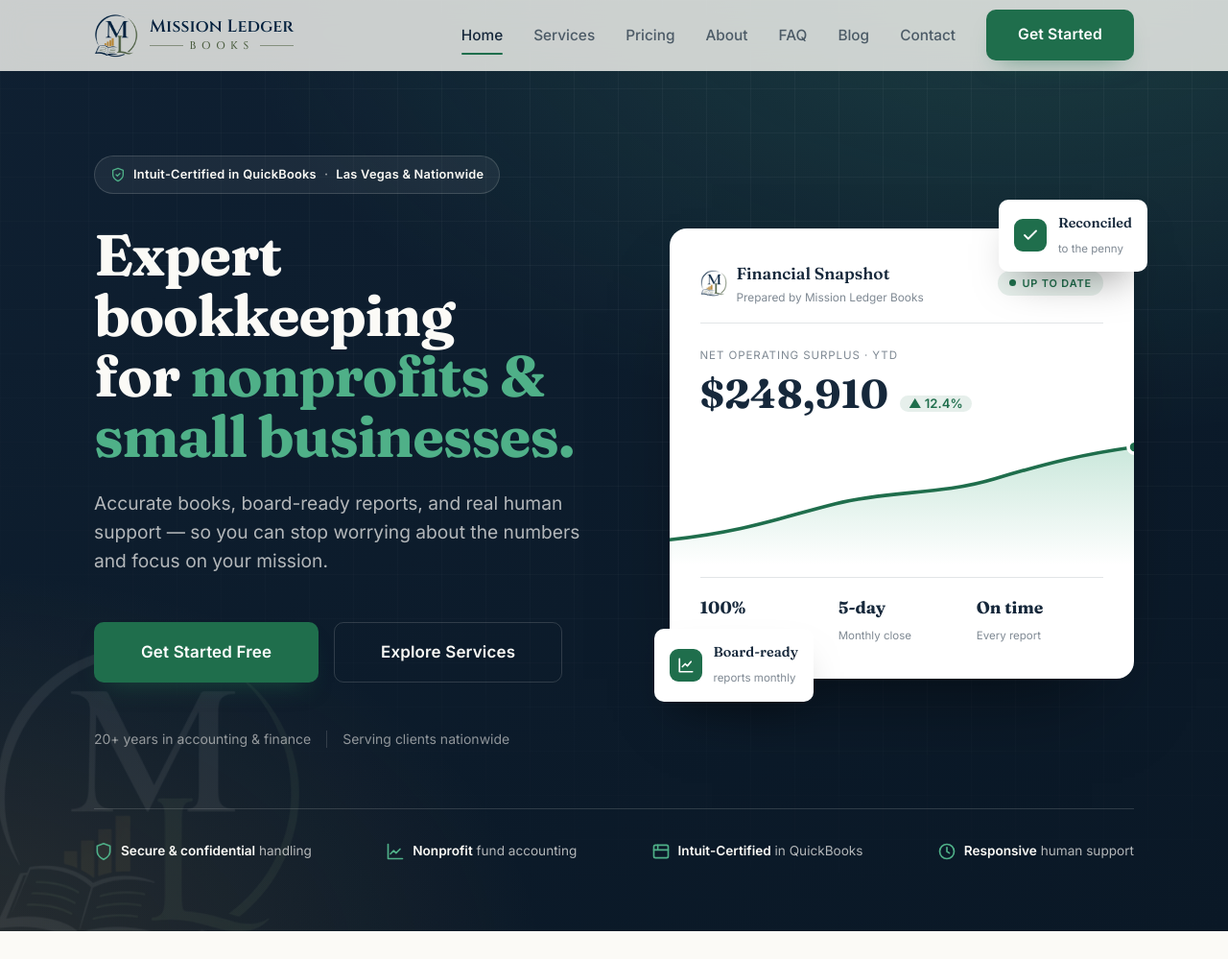
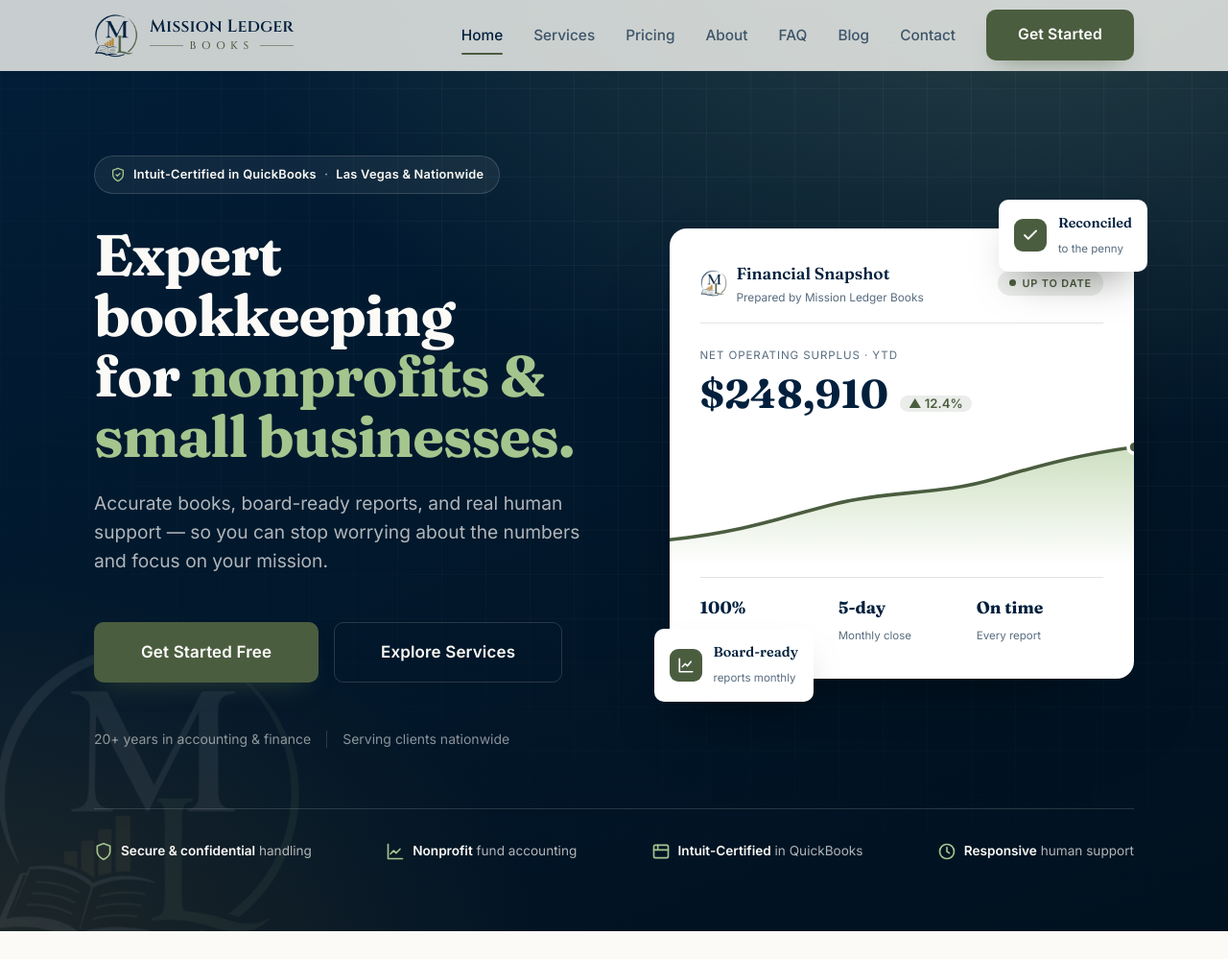
Before and after one commit to cgtcmeza/missionledgerbooks, a plain HTML site: page index.html in a window 1280 px wide. Shown: the top 999 px of the page at 96% size. Drawn offline with Linux system fonts and the light colour scheme.

Commit message:
Match the site palette to the logo
- Navy #02203D, olive green #4B5D3F, gold #B5822F are now the design tokens;
  sage green and a lighter gold for dark backgrounds; tints/shadows/gradients
  recomputed from the new colors; hero chart and theme-color updated
- Small gold text uses a darker gold and small gray captions are a bit darker,
  so both pass the 4.5:1 readability standard
- Stylesheet version bumped so browsers load the new colors

Co-Authored-By: Claude Sonnet 5.5 <noreply@anthropic.com>

```diff
--- a/assets/css/styles.css
+++ b/assets/css/styles.css
@@ -14,36 +14,37 @@
    1. DESIGN TOKENS
    ------------------------------------------------------------------ */
 :root {
-  /* Core palette — ivory paper, navy ink, forest green, brass gold */
+  /* Core palette — matched to the official logo: navy #02203D, olive green #4B5D3F, gold #B5822F, on warm ivory */
   --paper:        #FBFAF6;  /* warm ivory — primary background         */
   --paper-2:      #FFFFFF;  /* pure white — raised cards on light       */
   --mist:         #F1F1EA;  /* soft neutral panel                       */
   --sand:         #ECE7D9;  /* warm sand neutral (borders / accents)    */
 
-  --green:        #1F6E4C;  /* primary forest green — accent / buttons  */
-  --green-hover:  #268A5F;  /* forest green, lightened for hover        */
-  --green-bright: #4FB088;  /* brighter green — accents on dark         */
-  --green-deep:   #123A2A;  /* dark green (secondary dark tone)         */
-
-  --navy:         #16283B;  /* deep navy ink — body text + headings     */
-  --navy-2:       #1E3550;  /* mid navy — subtle gradients              */
-  --navy-deep:    #0F2032;  /* darker navy — dark sections              */
-  --navy-night:   #0A1826;  /* deepest navy — hero depth / footer       */
-
-  --gold:         #B4894C;  /* brass gold — premium ruled-line accent   */
-  --gold-soft:    #D8BE8C;  /* lighter brass — labels on dark           */
+  --green:        #4B5D3F;  /* logo olive green — accent / buttons      */
+  --green-hover:  #5E7450;  /* olive green, lightened for hover         */
+  --green-bright: #A5C58E;  /* logo sage green — accents on dark        */
+  --green-deep:   #2B3724;  /* dark olive (secondary dark tone)         */
+
+  --navy:         #02203D;  /* logo navy — body text + headings         */
+  --navy-2:       #0D3760;  /* mid navy — subtle gradients              */
+  --navy-deep:    #021E38;  /* darker navy — dark sections              */
+  --navy-night:   #01111F;  /* deepest navy — hero depth / footer       */
+
+  --gold:         #B5822F;  /* logo gold — premium ruled-line accent    */
+  --gold-ink:     #8A6020;  /* darker gold for small text on light (AA) */
+  --gold-soft:    #E0B864;  /* logo gold, lightened — labels on dark    */
 
   /* Text token: navy ink reads as near-black on the warm base */
   --ink:      var(--navy);
 
-  /* Derived ink tones (built from navy #16283B) */
-  --ink-85:  rgba(22, 40, 59, 0.85);
-  --ink-70:  rgba(22, 40, 59, 0.70);
-  --ink-55:  rgba(22, 40, 59, 0.55);
-  --ink-40:  rgba(22, 40, 59, 0.40);
-  --ink-25:  rgba(22, 40, 59, 0.22);
-  --ink-12:  rgba(22, 40, 59, 0.12);
-  --ink-08:  rgba(22, 40, 59, 0.07);
+  /* Derived ink tones (built from navy #02203D) */
+  --ink-85:  rgba(2, 32, 61, 0.85);
+  --ink-70:  rgba(2, 32, 61, 0.70);
+  --ink-55:  rgba(2, 32, 61, 0.66);
+  --ink-40:  rgba(2, 32, 61, 0.40);
+  --ink-25:  rgba(2, 32, 61, 0.22);
+  --ink-12:  rgba(2, 32, 61, 0.12);
+  --ink-08:  rgba(2, 32, 61, 0.07);
 
   /* Paper tones (for text/borders on dark sections) */
   --paper-80: rgba(251, 250, 246, 0.82);
@@ -53,14 +54,14 @@
   --paper-08: rgba(251, 250, 246, 0.08);
 
   /* Green tints */
-  --green-15:        rgba(31, 110, 76, 0.11);
-  --green-25:        rgba(31, 110, 76, 0.24);
-  --green-bright-15: rgba(79, 176, 136, 0.15);
-  --green-bright-25: rgba(79, 176, 136, 0.28);
+  --green-15:        rgba(75, 93, 63, 0.11);
+  --green-25:        rgba(75, 93, 63, 0.24);
+  --green-bright-15: rgba(165, 197, 142, 0.15);
+  --green-bright-25: rgba(165, 197, 142, 0.28);
 
   /* Gold tints */
-  --gold-20: rgba(180, 137, 76, 0.22);
-  --gold-35: rgba(180, 137, 76, 0.38);
+  --gold-20: rgba(181, 130, 47, 0.22);
+  --gold-35: rgba(181, 130, 47, 0.38);
 
   /* Typography */
   --font-display: 'Fraunces', 'Iowan Old Style', Georgia, 'Times New Roman', serif;
@@ -68,11 +69,11 @@
 
   /* Logo lettering + the exact colors measured from the logo artwork */
   --font-brand: 'Cinzel', 'Trajan Pro', 'Cormorant SC', Georgia, serif;
-  --logo-navy:  #02203D;
-  --logo-green: #4B5D3F;
-  --logo-gold:  #B5822F;
-  --logo-green-light: #A5C58E;   /* logo green, lightened for dark backgrounds */
-  --logo-gold-light:  #E0B864;   /* logo gold, lightened for dark backgrounds   */
+  --logo-navy:  var(--navy);
+  --logo-green: var(--green);
+  --logo-gold:  var(--gold);
+  --logo-green-light: var(--green-bright);   /* for dark backgrounds */
+  --logo-gold-light:  var(--gold-soft);
 
   --fw-body:    400;
   --fw-medium:  500;
@@ -120,9 +121,9 @@
   --border-hairline: 1px solid var(--ink-12);
 
   /* Shadows */
-  --shadow-card: 0 24px 50px -34px rgba(15, 32, 50, 0.45);
-  --shadow-soft: 0 12px 30px -20px rgba(15, 32, 50, 0.35);
-  --shadow-btn:  0 14px 26px -14px rgba(31, 110, 76, 0.55);
+  --shadow-card: 0 24px 50px -34px rgba(2, 30, 56, 0.45);
+  --shadow-soft: 0 12px 30px -20px rgba(2, 30, 56, 0.35);
+  --shadow-btn:  0 14px 26px -14px rgba(75, 93, 63, 0.55);
 
   /* Motion */
   --ease: cubic-bezier(0.22, 1, 0.36, 1);
@@ -227,8 +228,8 @@ p { margin: 0; }
 .section--mist  { background: var(--mist);  color: var(--ink); }
 .section--navy {
   background:
-    radial-gradient(circle at 80% 12%, rgba(79, 176, 136, 0.14), transparent 52%),
-    radial-gradient(circle at 12% 90%, rgba(180, 137, 76, 0.10), transparent 45%),
+    radial-gradient(circle at 80% 12%, rgba(165, 197, 142, 0.14), transparent 52%),
+    radial-gradient(circle at 12% 90%, rgba(181, 130, 47, 0.10), transparent 45%),
     var(--navy-deep);
   color: var(--paper);
 }
@@ -494,7 +495,7 @@ p { margin: 0; }
    ------------------------------------------------------------------ */
 .site-footer {
   background:
-    radial-gradient(circle at 85% 0%, rgba(79,176,136,0.10), transparent 45%),
+    radial-gradient(circle at 85% 0%, rgba(165,197,142,0.10), transparent 45%),
     var(--navy-night);
   color: var(--paper);
   border-top: 3px solid var(--green);
@@ -587,8 +588,8 @@ p { margin: 0; }
   padding-top: calc(var(--header-h) + clamp(3rem, 7vw, 5.5rem));
   padding-bottom: clamp(3rem, 6vw, 4.5rem);
   background:
-    radial-gradient(120% 95% at 84% -5%, rgba(79, 176, 136, 0.22), transparent 55%),
-    radial-gradient(90% 80% at -5% 105%, rgba(180, 137, 76, 0.18), transparent 55%),
+    radial-gradient(120% 95% at 84% -5%, rgba(165, 197, 142, 0.22), transparent 55%),
+    radial-gradient(90% 80% at -5% 105%, rgba(181, 130, 47, 0.18), transparent 55%),
     linear-gradient(158deg, var(--navy-deep) 0%, var(--navy-night) 100%);
 }
 /* Faint ledger-grid backdrop */
@@ -799,7 +800,7 @@ p { margin: 0; }
               box-shadow var(--dur) var(--ease);
 }
 /* Subtle universal lift on any card */
-.card:hover { transform: translateY(-4px); box-shadow: 0 30px 56px -34px rgba(15, 32, 50, 0.5); }
+.card:hover { transform: translateY(-4px); box-shadow: 0 30px 56px -34px rgba(2, 30, 56, 0.5); }
 
 /* Richer, satisfying hover for feature/service cards */
 .card--hover { position: relative; overflow: hidden; }
@@ -812,7 +813,7 @@ p { margin: 0; }
 .card--hover:hover {
   transform: translateY(-8px);
   border-color: var(--green-25);
-  box-shadow: 0 34px 66px -30px rgba(15, 32, 50, 0.58);
+  box-shadow: 0 34px 66px -30px rgba(2, 30, 56, 0.58);
 }
 .card--hover:hover::after { transform: scaleX(1); }
 .card--hover .card__icon, .card--hover .ic {
@@ -921,7 +922,7 @@ p { margin: 0; }
 .cta-band {
   position: relative; text-align: center; color: var(--paper);
   background:
-    radial-gradient(circle at 50% 0%, rgba(79,176,136,0.16), transparent 58%),
+    radial-gradient(circle at 50% 0%, rgba(165,197,142,0.16), transparent 58%),
     radial-gradient(circle at 15% 100%, var(--gold-20), transparent 40%),
     var(--navy-deep);
   border-top: 3px solid var(--green);
@@ -1038,7 +1039,7 @@ p { margin: 0; }
 }
 .price-card.is-featured {
   border-color: var(--gold-35);
-  box-shadow: 0 30px 60px -30px rgba(180, 137, 76, 0.4);
+  box-shadow: 0 30px 60px -30px rgba(181, 130, 47, 0.4);
 }
 .price-card__head { padding-bottom: var(--space-5); border-bottom: var(--border-hairline); margin-bottom: var(--space-5); }
 .price-card__name { font-family: var(--font-display); font-weight: var(--fw-heading); font-size: 1.3rem; }
@@ -1155,7 +1156,7 @@ p { margin: 0; }
 }
 .founder-name { font-size: 1.6rem; }
 .founder-role {
-  color: var(--gold); font-size: var(--fs-small); font-weight: var(--fw-semi);
+  color: var(--gold-ink); font-size: var(--fs-small); font-weight: var(--fw-semi);
   text-transform: uppercase; letter-spacing: var(--ls-wide);
   margin-top: var(--space-2); margin-bottom: var(--space-5);
 }
@@ -1259,8 +1260,8 @@ p { margin: 0; }
 .page-hero--dark {
   color: var(--paper);
   background:
-    radial-gradient(120% 95% at 84% -10%, rgba(79, 176, 136, 0.20), transparent 55%),
-    radial-gradient(90% 80% at -5% 115%, rgba(180, 137, 76, 0.16), transparent 55%),
+    radial-gradient(120% 95% at 84% -10%, rgba(165, 197, 142, 0.20), transparent 55%),
+    radial-gradient(90% 80% at -5% 115%, rgba(181, 130, 47, 0.16), transparent 55%),
     linear-gradient(158deg, var(--navy-deep) 0%, var(--navy-night) 100%);
 }
 .page-hero--dark::before {
@@ -1372,7 +1373,7 @@ p { margin: 0; }
 .price-card .checklist { text-align: left; margin-top: var(--space-2); }
 .price-card.is-featured {
   border-color: var(--gold-35);
-  box-shadow: 0 34px 66px -30px rgba(180, 137, 76, 0.42);
+  box-shadow: 0 34px 66px -30px rgba(181, 130, 47, 0.42);
 }
 @media (min-width: 921px) {
   .price-card.is-featured { transform: scale(1.04); }
@@ -1481,7 +1482,7 @@ p { margin: 0; }
   border-radius: var(--radius-lg);
   color: var(--paper);
   background:
-    radial-gradient(circle at 12% 0%, rgba(79, 176, 136, 0.18), transparent 55%),
+    radial-gradient(circle at 12% 0%, rgba(165, 197, 142, 0.18), transparent 55%),
     radial-gradient(circle at 100% 100%, var(--gold-20), transparent 45%),
     var(--navy-deep);
   box-shadow: var(--shadow-card);
--- a/index.html
+++ b/index.html
@@ -17,7 +17,7 @@
   <meta property="og:image:height" content="630">
   <meta name="twitter:card" content="summary_large_image">
   <meta name="twitter:image" content="https://missionledgerbooks.com/assets/img/og-cover-v2.png">
-  <meta name="theme-color" content="#0F2032">
+  <meta name="theme-color" content="#021E38">
 
   <!-- Favicons & app icons -->
   <link rel="icon" href="assets/img/favicon.ico?v=2" sizes="48x48">
@@ -29,7 +29,7 @@
   <link rel="preconnect" href="https://fonts.gstatic.com" crossorigin>
   <link href="https://fonts.googleapis.com/css2?family=Fraunces:ital,opsz,wght@0,9..144,400;0,9..144,500;0,9..144,600;0,9..144,700;1,9..144,500;1,9..144,600&family=Cinzel:wght@500;600;700&family=Inter:wght@400;500;600;700&display=swap" rel="stylesheet">
 
-  <link rel="stylesheet" href="assets/css/styles.css?v=13">
+  <link rel="stylesheet" href="assets/css/styles.css?v=14">
 
   <!-- Structured data: helps search engines list this as a local accounting service -->
   <script type="application/ld+json">
@@ -165,13 +165,13 @@
                 <svg viewBox="0 0 336 100" xmlns="http://www.w3.org/2000/svg">
                   <defs>
                     <linearGradient id="dcArea" x1="0" y1="0" x2="0" y2="1">
-                      <stop offset="0" stop-color="#4FB088" stop-opacity="0.30"/>
-                      <stop offset="1" stop-color="#4FB088" stop-opacity="0"/>
+                      <stop offset="0" stop-color="#A5C58E" stop-opacity="0.55"/>
+                      <stop offset="1" stop-color="#A5C58E" stop-opacity="0"/>
                     </linearGradient>
                   </defs>
                   <path d="M0,82 C 55,76 80,66 120,56 C 160,46 195,50 235,38 C 275,26 300,20 336,15 L336,100 L0,100 Z" fill="url(#dcArea)"/>
-                  <path class="line" d="M0,82 C 55,76 80,66 120,56 C 160,46 195,50 235,38 C 275,26 300,20 336,15" fill="none" stroke="#1F6E4C" stroke-width="2.5" stroke-linecap="round"/>
-                  <circle cx="336" cy="15" r="4.5" fill="#1F6E4C" stroke="#fff" stroke-width="2.5"/>
+                  <path class="line" d="M0,82 C 55,76 80,66 120,56 C 160,46 195,50 235,38 C 275,26 300,20 336,15" fill="none" stroke="#4B5D3F" stroke-width="2.5" stroke-linecap="round"/>
+                  <circle cx="336" cy="15" r="4.5" fill="#4B5D3F" stroke="#fff" stroke-width="2.5"/>
                 </svg>
               </div>
 
@@ -669,6 +669,6 @@
     </div>
   </footer>
 
-  <script src="assets/js/main.js?v=13"></script>
+  <script src="assets/js/main.js?v=14"></script>
 </body>
 </html>
```
Also changed, not shown: 404.html (+3 -3 lines), about.html (+3 -3 lines), blog.html (+3 -3 lines), blog/2026-10-month-end-checklist.html (+3 -3 lines), blog/2026-10-restricted-funds-101.html (+3 -3 lines), blog/2026-10-welcome-to-the-blog.html (+3 -3 lines), contact.html (+3 -3 lines), faq.html (+3 -3 lines), pricing.html (+3 -3 lines), services.html (+3 -3 lines), tools/post-template.html (+3 -3 lines), 2 other files.
